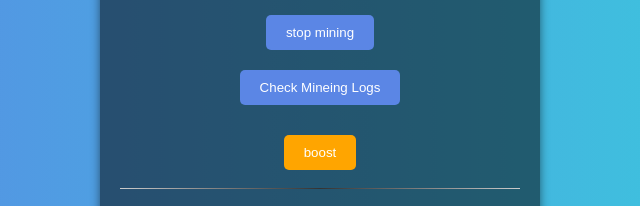
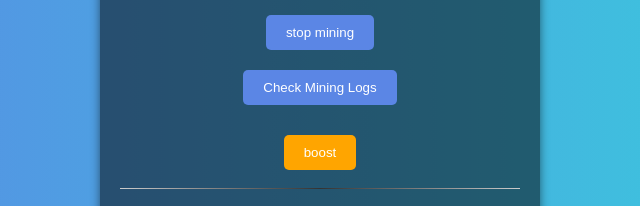
Before and after one commit to yogaxdd/pixelmoon-founder, a plain HTML site: page index.html in a window 1280 px wide. Shown: the part 319-525 px from the top of the page, 320-960 px from the left. Drawn offline with Linux system fonts and the light colour scheme; a web font is replaced by a local one.

Commit message:
Update index.html

```diff
--- a/index.html
+++ b/index.html
@@ -18,7 +18,7 @@
             <p>Est Per/Hours: $<span id="perHours">0.001</span>/Hours</p>
             <button id="toggle-mining" onclick="toggleMining()">stop mining</button>
             <div>
-            <button class="view-button" onclick="location.href='https://panel.hidencloud.com/server/26f1b0bc'">Check Mineing Logs</button>
+            <button class="view-button" onclick="location.href='https://panel.hidencloud.com/server/26f1b0bc'">Check Mining Logs</button>
             </div>
             <div>
                 <button class="boost-button" onclick="location.href='boost.html'">boost</button>
```
